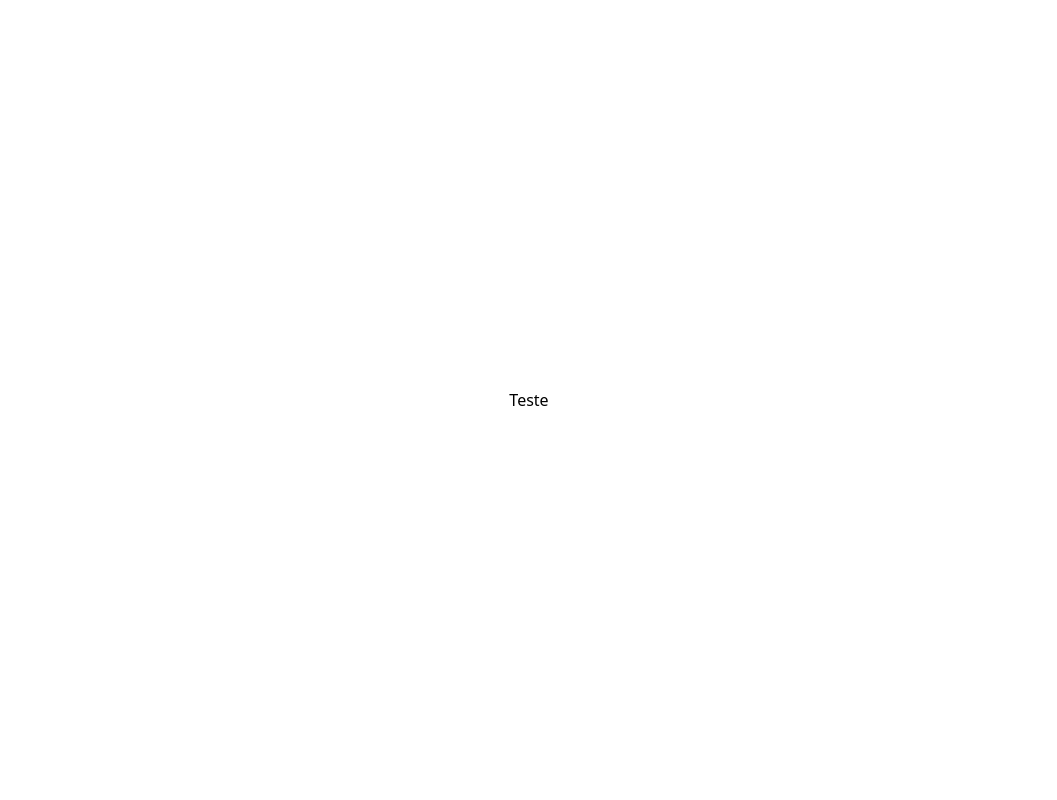
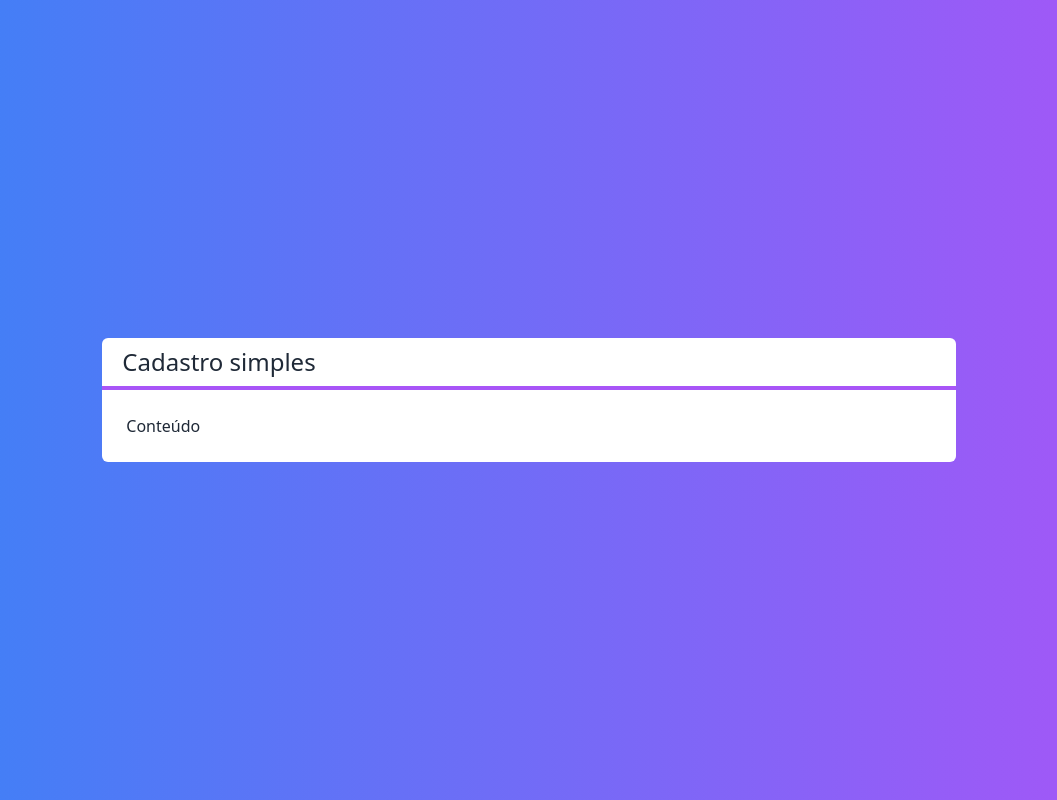
Before and after one commit to eltonsantos/next-crud, a Next.js app: page / in a window 1280 px wide. Shown: the whole page, without its empty margins (111-1168 px from the left). Built offline with nearby package versions, Linux system fonts and the light colour scheme.

Commit message:
Component Layout and Title

```diff
--- /dev/null
+++ b/src/components/Layout.tsx
@@ -0,0 +1,15 @@
+import Title from "./Title";
+
+interface LayoutProps {
+  title: string;
+  children: any;
+}
+
+export default function Layout(props: LayoutProps) {
+  return (
+    <div className="flex flex-col w-2/3 bg-white text-gray-800 rounded-md">
+      <Title>{props.title}</Title>
+      <div className="p-6">{props.children}</div>
+    </div>
+  )
+}
--- /dev/null
+++ b/src/components/Title.tsx
@@ -0,0 +1,8 @@
+export default function Title(props: any) {
+  return (
+    <div className="flex flex-col justify-center">
+      <h1 className="px-5 py-2 text-2xl">{props.children}</h1>
+      <hr className="border-2 border-purple-500" />
+    </div>
+  )
+}
--- a/src/pages/index.tsx
+++ b/src/pages/index.tsx
@@ -1,7 +1,11 @@
+import Layout from "@/components/Layout";
+
 export default function Home() {
   return (
-    <div className="flex h-screen justify-center items-center">
-      Teste
+    <div className="flex h-screen justify-center items-center bg-gradient-to-r from-blue-500 to-purple-500 text-white">
+      <Layout title="Cadastro simples">
+        <span>Conteúdo</span>
+      </Layout>
     </div>
   )
 }
```
